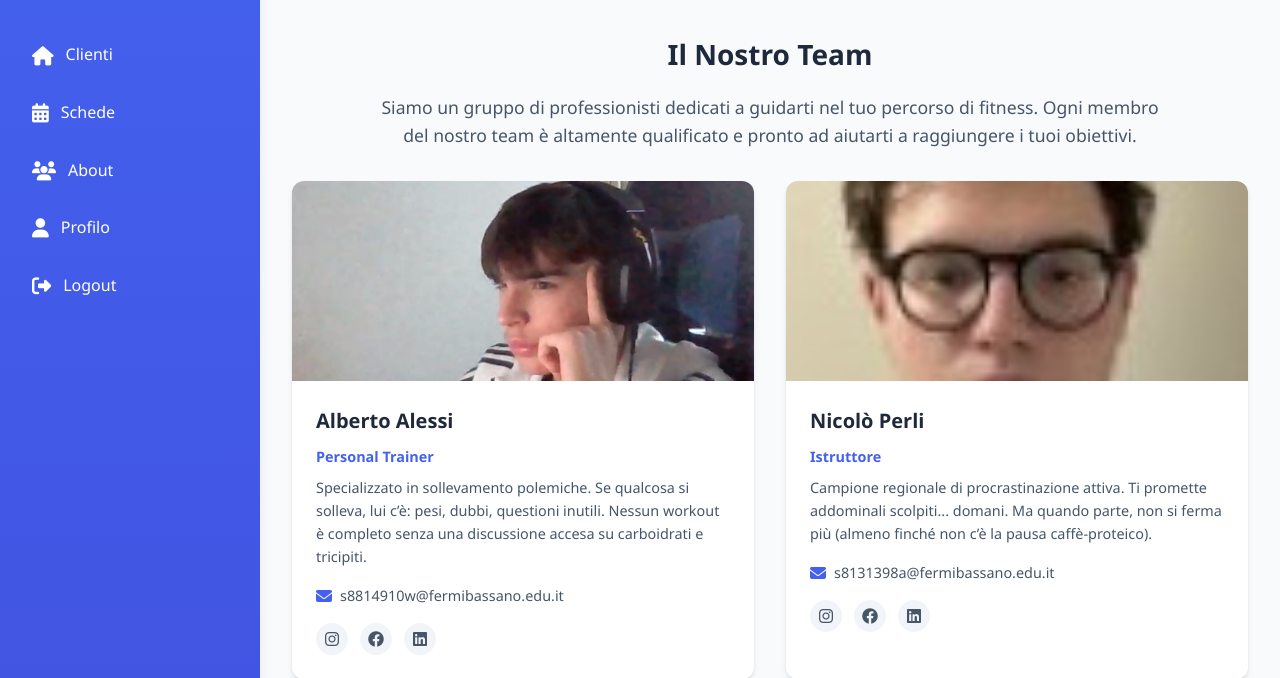
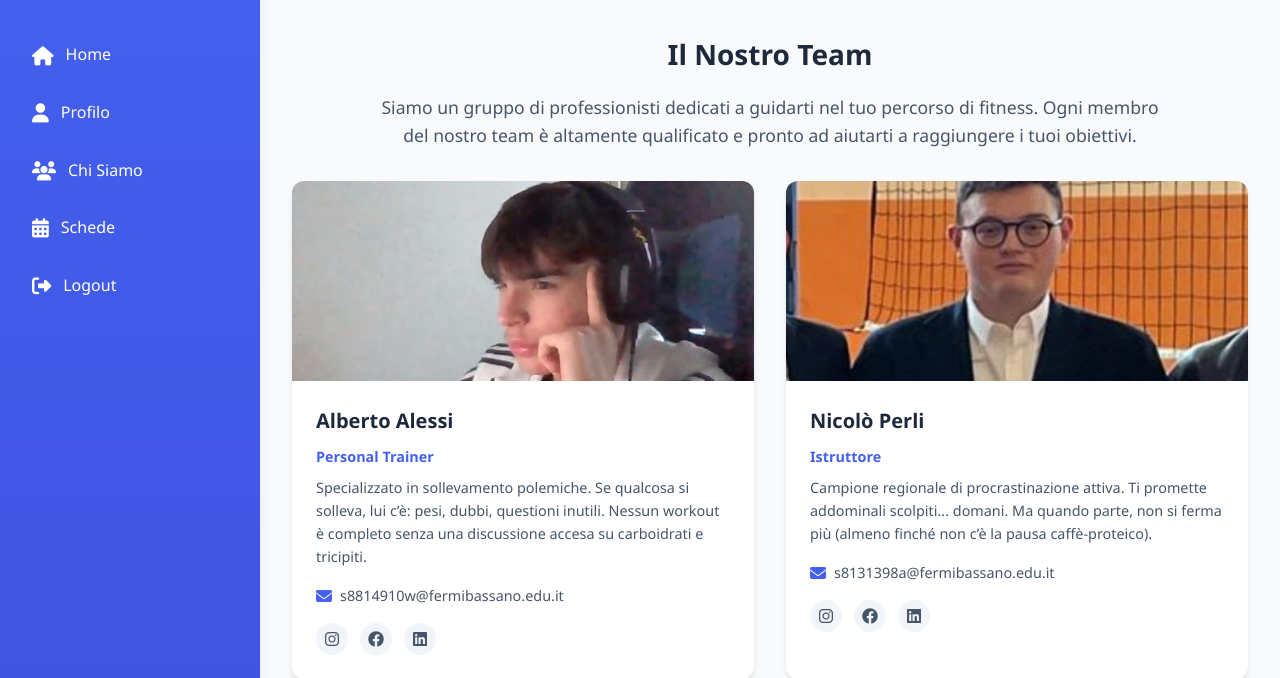
Before and after one commit to Nicola670/Bestrong, a Python web app: template templates/About.html in a window 1280 px wide. Shown: the part 80-758 px from the top of the page. Run offline with Jinja, Linux system fonts and the light colour scheme; the template is opened without the code that fills it, so the values that code supplies are empty.

Commit message:
Modifiche al menù e alle immagini

```diff
--- a/templates/About.html
+++ b/templates/About.html
@@ -5,7 +5,7 @@
     <meta name="viewport" content="width=device-width, initial-scale=1.0">
     <title>BeStrong - Chi Siamo</title>
     <!-- <link rel="stylesheet" href="{{ url_for('static', filename='css/About.css') }}"> -->
-    <link rel="stylesheet" href= "css/About.css">
+    <link rel="stylesheet" href= "../static/css/About.css">
     <link rel="stylesheet" href="https://cdnjs.cloudflare.com/ajax/libs/font-awesome/6.4.0/css/all.min.css">
 </head>
 
@@ -21,10 +21,10 @@
                 </div>
                 <nav class="nav-menu">
                     <ul>
-                        <li><a href="{{ url_for('dashboard') }}"><i class="fas fa-home"></i> <span>Clienti</span></a></li>
+                        <li><a href="{{ url_for('dashboard') }}"><i class="fas fa-home"></i> <span>Home</span></a></li>
+                        <li><a href="{{ url_for('about') }}"><i class="fas fa-user"></i> <span>Profilo</span></a></li>
+                        <li><a href="{{ url_for('about') }}"><i class="fas fa-users"></i> <span>Chi Siamo</span></a></li>
                         <li><a href="{{ url_for('creazione_scheda') }}"><i class="fas fa-calendar-alt"></i> <span>Schede</span></a></li>
-                        <li><a href="{{ url_for('about') }}"><i class="fas fa-users"></i> <span>About</span></a></li>
-                        <li><a href="{{ url_for('about') }}"><i class="fas fa-user"></i> <span>Profilo</span></a></li>
                         <li><a href="{{ url_for('logout') }}"><i class="fas fa-sign-out-alt"></i> <span>Logout</span></a></li>
                     </ul>
                 </nav>
@@ -68,7 +68,8 @@
                     <!-- Team Member 1 -->
                     <div class="team-card">
                         <div class="team-avatar">
-                            <img src="{{ url_for('static', filename='alby.png') }}" alt="Trainer profile">
+                            <img src="../static/alby.png" alt="Trainer profile">
+                            <!--<img src="{{ url_for('static', filename='alby.png') }}" alt="Trainer profile">-->
                         </div>
                         <div class="team-info">
                             <h3>Alberto Alessi</h3>
@@ -89,7 +90,8 @@
                     <!-- Team Member 2 -->
                     <div class="team-card">
                         <div class="team-avatar">
-                            <img src="{{ url_for('static', filename='perli.png') }}" alt="Trainer profile">
+                            <img src="../static/perli.png" alt="Trainer profile">
+                            <!--<img src="{{ url_for('static', filename='perli.png') }}" alt="Trainer profile">-->
                         </div>
                         <div class="team-info">
                             <h3>Nicolò Perli</h3>
@@ -110,7 +112,8 @@
                     <!-- Team Member 3 -->
                     <div class="team-card">
                         <div class="team-avatar">
-                            <img src="{{ url_for('static', filename='cibo.png') }}" alt="Trainer profile">
+                            <img src="../static/cibo.png" alt="Trainer profile">
+                            <!--<img src="{{ url_for('static', filename='cibo.png') }}" alt="Trainer profile">-->
                         </div>
                         <div class="team-info">
                             <h3>Matteo Cibotto</h3>
@@ -131,7 +134,8 @@
                     <!-- Team Member 4 -->
                     <div class="team-card">
                         <div class="team-avatar">
-                            <img src="{{ url_for('static', filename='grigo.png') }}" alt="Trainer profile">
+                            <img src="../static/grigo.png" alt="Trainer profile">
+                            <!--<img src="{{ url_for('static', filename='grigo.png') }}" alt="Trainer profile">-->
                         </div>
                         <div class="team-info">
                             <h3>Nicola Grigoletto</h3>
@@ -152,7 +156,8 @@
                     <!-- Team Member 5 -->
                     <div class="team-card">
                         <div class="team-avatar">
-                            <img src="{{ url_for('static', filename='zen.png') }}" alt="Trainer profile">
+                            <img src="../static/zen.png" alt="Trainer profile">
+                            <!--<img src="{{ url_for('static', filename='zen.png') }}" alt="Trainer profile">-->
                         </div>
                         <div class="team-info">
                             <h3>Nicola Zen</h3>
@@ -202,6 +207,6 @@
         </main>
     </div>
     <!-- <script src="{{ url_for('static', filename='js/About.js') }}"></script> -->
-    <script src="js/About.js"></script>
+    <script src="../static/js/About.js"></script>
 </body>
 </html>
```
Also changed, not shown: static/cibo.png, static/grigo.png, static/perli.png, static/zen.png.
